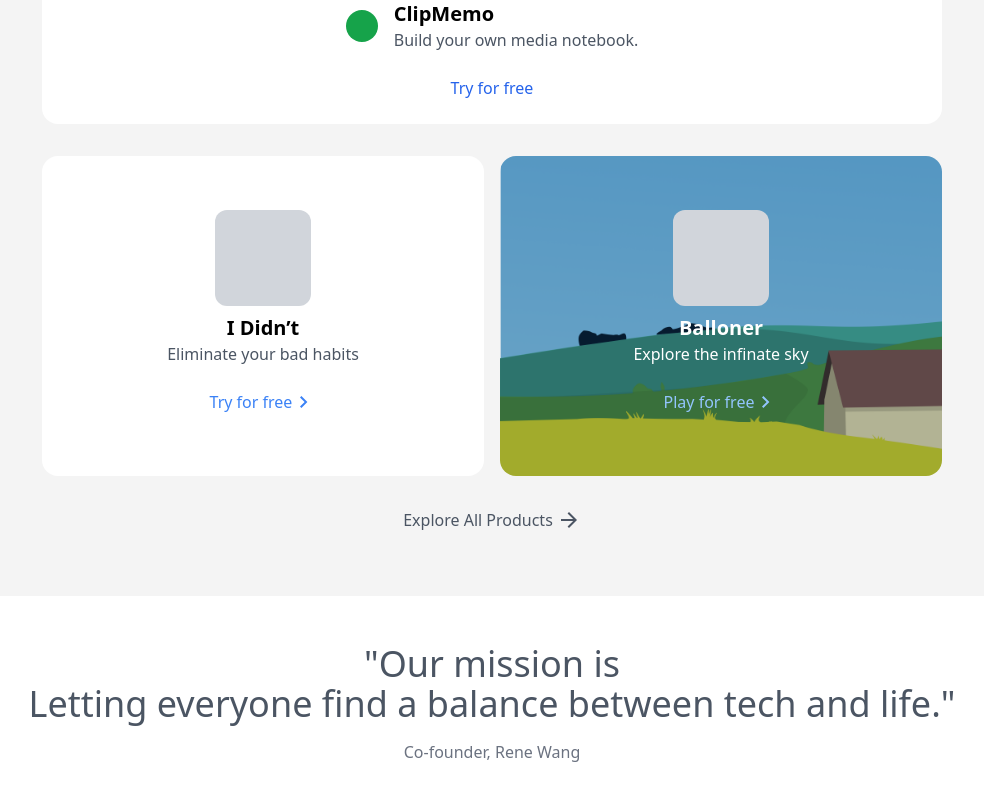
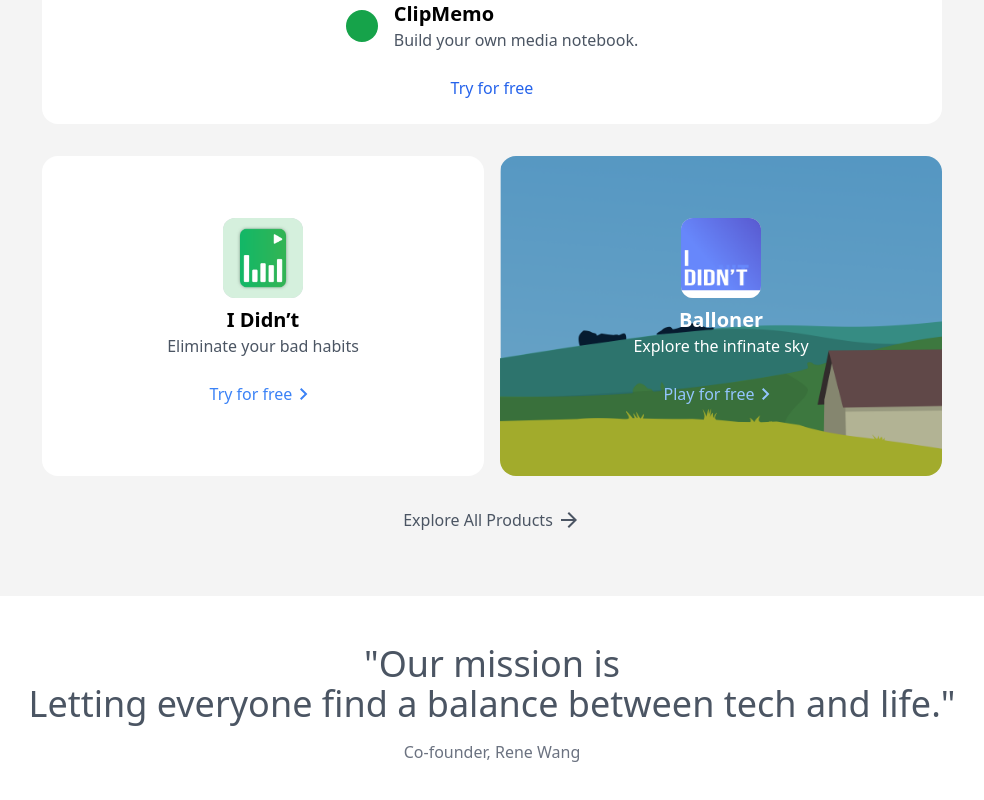
Before and after one commit to Gloridust/ygeeker, a Next.js app: page / in a window 1280 px wide. Shown: the part 868-1668 px from the top of the page, without its empty margins (148-1132 px from the left). Built offline with nearby package versions, Linux system fonts and the light colour scheme.

Commit message:
feat: add product icon

```diff
--- a/src/pages/index.mdx
+++ b/src/pages/index.mdx
@@ -58,7 +58,9 @@
     		<div className="product-grid grid-colos-1 grid gap-4 sm:grid-cols-2">
     			<Link href="/product/ididnt">
     				<div className="product-card flex flex-col items-center justify-center rounded-2xl bg-white px-4 py-6 h-80">
-    					<div className="icon w-24 h-24 bg-gray-300 rounded-xl p-4"></div>
+    					<div className="icon w-20 h-20 bg-gray-300 rounded-xl overflow-hidden">
+    						<img className="w-full" src="/image/product/clipmemo.png" />
+    					</div>
     					<h2 className="text-xl font-bold mt-2">I Didn’t</h2>
     					<div className="text-gray-600 ">Eliminate your bad habits</div>
     					<button className="rounded-full px-6 py-2 text-blue-500 flex mt-4">
@@ -76,7 +78,9 @@
     					backgroundPositionY: "bottom",
     					backgroundSize: "cover"
     				}} className="product-card flex flex-col items-center justify-center rounded-2xl bg-white px-4 py-6 h-80">
-    					<div className="icon w-24 h-24 bg-gray-300 rounded-xl p-4"></div>
+    					<div className="icon w-20 h-20 bg-gray-300 rounded-xl overflow-hidden">
+    						<img className="w-full" src="/image/product/ididnt.png" />
+    					</div>
     					<h2 className="text-xl font-bold mt-2 text-white">Balloner</h2>
     					<div className=" text-white">Explore the infinate sky</div>
     					<button className="rounded-full px-6 py-2 text-blue-300 flex mt-4">
```
Also changed, not shown: public/image/product/clipmemo.png (added), public/image/product/ididnt.png (added).
